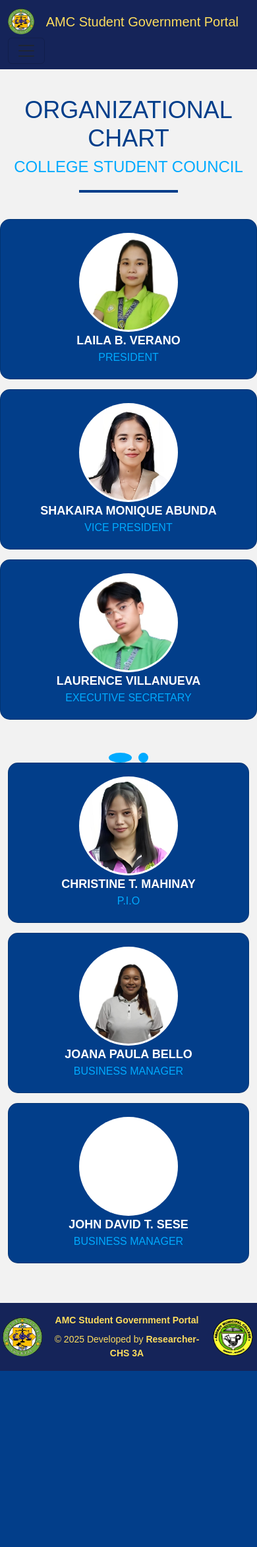
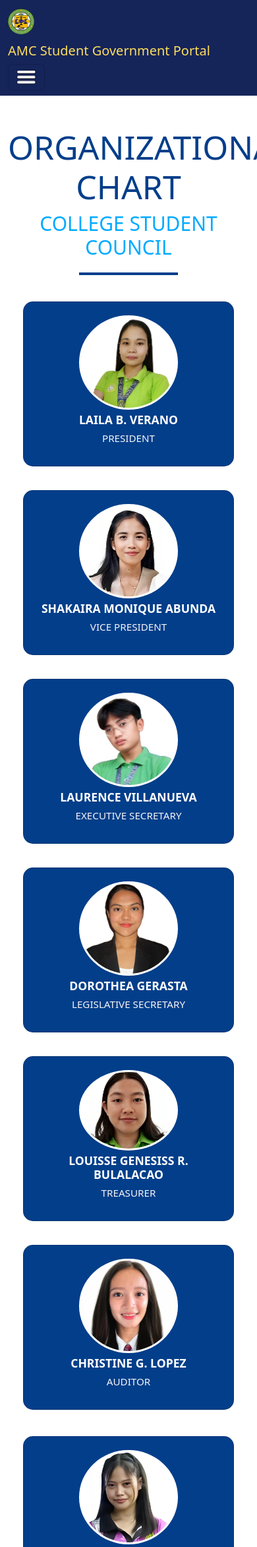
Before and after one commit to enriquelegaspi08/AMC-SGP, a PHP site: page /organization.php in a window 390 px wide; the page is wider, and only the part inside the window is pictured. Shown: the top 2345 px of that part at 66% size. Before the commit the page ends 2078 px from the top of that part, so only its background shows below. Run offline with PHP 8.4, Linux system fonts and the light colour scheme.

Commit message:
updated organization for responsive and slider capabilities

```diff
--- a/navbar.php
+++ b/navbar.php
@@ -7,7 +7,7 @@
             </button>
             <div class="collapse navbar-collapse" id="navbarNav">
                 <ul class="navbar-nav ms-auto">
-                    <li class="nav-item"><a class="nav-link active" href="Home.html">Home</a></li>
+                    <li class="nav-item"><a class="nav-link active" href="index.php">Home</a></li>
                     <li class="nav-item"><a class="nav-link" href="organization.php">Organization</a></li>
                     <li class="nav-item dropdown">
                         <a class="nav-link dropdown-toggle" href="#" id="servicesDropdown" role="button" data-bs-toggle="dropdown">Services</a>
@@ -36,6 +36,10 @@
     nav {
         background-color: #152459 !important;
         padding: 10px 0;
+    }
+
+    .navbar-toggler-icon {
+        background-image: url("logo/toggler-white.png");
     }
 
     .navbar .nav-link,
--- a/organization.php
+++ b/organization.php
@@ -1,106 +1,251 @@
 <!DOCTYPE html>
 <html lang="en">
+
 <head>
     <meta charset="UTF-8">
     <meta name="viewport" content="width=device-width, initial-scale=1.0">
     <title>AMC STUDENT COUNCIL (CSC)</title>
     <link href="css/bootstrap.min.css" rel="stylesheet">
-    <link rel="stylesheet" href="styles/org.css">
+    <style>
+        .section-title {
+            text-align: center;
+            margin-top: 40px;
+        }
+
+        .section-title h1 {
+            font-size: 50px;
+            color: #023e8a; /* Darker blue for header */
+        }
+
+        .section-title h2 {
+            font-size: 30px;
+            color: #00aaff; /* Lighter blue for subheading */
+            margin-bottom: 20px;
+        }
+
+        .section-title .line {
+            width: 150px;
+            height: 4px;
+            background: #023e8a; /* Matching the color of the title */
+            margin: auto;
+            margin-bottom: 40px;
+        }
+
+        .main-card {
+            display: flex;
+            flex-wrap: wrap;
+            justify-content: center;
+            gap: 20px;
+            margin-bottom: 20px;
+        }
+
+        .card {
+            background: #023e8a;
+            padding: 20px;
+            border-radius: 15px;
+            transition: all 0.3s ease-in-out;
+            text-align: center;
+            color: white;
+            width: 320px;
+            height: 250px;
+        }
+
+        .card:hover {
+            transform: translateY(-5px);
+        }
+
+        .card img {
+            height: 150px;
+            width: 150px;
+            margin-bottom: 15px;
+            background: white;
+            padding: 3px;
+            border-radius: 50%;
+            overflow: hidden;
+            margin: 0 auto;
+            object-fit: cover;
+        }
+
+        .card .details {
+            padding: 5px;
+            text-align: center;
+        }
+
+        .name {
+            font-size: 1.1rem;
+            font-weight: bold;
+        }
+
+        .job {
+            font-size: 0.95rem;
+            color: whitesmoke;
+        }
+
+        .officers .main-card {
+            margin-bottom: 20px;
+        }
+
+        @media (min-width: 992px) {
+            .officer-set {
+                position: absolute;
+                top: 0;
+                left: 0;
+                right: 0;
+                opacity: 0;
+                transform: translateX(100%);
+                transition: all 0.6s ease;
+                pointer-events: none;
+            }
+
+            .officers {
+                position: relative;
+                min-height: 300px;
+                overflow: hidden;
+            }
+
+            input#one:checked~.officers .set-1,
+            input#two:checked~.officers .set-2 {
+                opacity: 1;
+                transform: translateX(0%);
+                pointer-events: all;
+                z-index: 1;
+            }
+
+            input#one:checked~.officers .set-2 {
+                transform: translateX(100%);
+            }
+
+            input#two:checked~.officers .set-1 {
+                transform: translateX(-100%);
+            }
+
+            .button label {
+                height: 15px;
+                width: 15px;
+                background: #00aaff;
+                margin: 0 5px;
+                border-radius: 50%;
+                display: inline-block;
+                cursor: pointer;
+                transition: 0.3s;
+            }
+
+            input[type="radio"] {
+                display: none;
+            }
+
+            input#one:checked~.button label.one,
+            input#two:checked~.button label.two {
+                width: 35px;
+            }
+        }
+
+        @media (max-width: 991px) {
+            .officer-set {
+                opacity: 1 !important;
+                transform: none !important;
+                position: static;
+                pointer-events: all;
+                margin-bottom: 20px;
+            }
+
+            .button {
+                display: none;
+            }
+
+            input[type="radio"] {
+                display: none;
+            }
+        }
+    </style>
 </head>
+
 <body>
-    <!-- Navbar -->
     <?php include 'navbar.php'; ?>
 
-    <div class="container">
+    <div class="container my-5">
         <div class="section-title text-center">
             <h1>ORGANIZATIONAL CHART</h1>
             <h2>COLLEGE STUDENT COUNCIL</h2>
             <div class="line"></div>
         </div>
 
-        <!-- Section for Organizational Chart -->
-        <div class="main-card row justify-content-center">
-            <!-- President Card -->
-            <div class="card col-12 col-md-3">
-                <div class="img">
-                    <img src="CSC OFFICERS/verano.jpeg" alt="Laila B. Verano">
-                </div>
-                <div class="details">
-                    <div class="name">LAILA B. VERANO</div>
-                    <div class="job">PRESIDENT</div>
-                </div>
+        <!-- Radio buttons for sliding -->
+        <input type="radio" name="slider" id="one" checked>
+        <input type="radio" name="slider" id="two">
+
+        <!-- Card Slide Container -->
+        <div class="officers">
+            <!-- Set 1 -->
+            <div class="main-card row justify-content-center officer-set set-1">
+                <?php
+                $set1 = [
+                    ["verano.jpeg", "LAILA B. VERANO", "PRESIDENT"],
+                    ["abunda.jpg", "SHAKAIRA MONIQUE ABUNDA", "VICE PRESIDENT"],
+                    ["villanueva.jpeg", "LAURENCE VILLANUEVA", "EXECUTIVE SECRETARY"]
+                ];
+                foreach ($set1 as $officer) {
+                    echo '<div class="card col-12 col-lg-3 mb-3">
+                                <img src="CSC OFFICERS/' . $officer[0] . '" alt="' . $officer[1] . '">
+                                <div class="details">
+                                    <h3 class="name">' . $officer[1] . '</h3>
+                                    <h3 class="job">' . $officer[2] . '</h3>
+                                </div>
+                        </div>';
+                }
+                ?>
             </div>
 
-            <!-- Vice President Card -->
-            <div class="card col-12 col-md-3">
-                <div class="img">
-                    <img src="CSC OFFICERS/abunda.jpg" alt="Shakaira Monique Abunda">
-                </div>
-                <div class="details">
-                    <div class="name">SHAKAIRA MONIQUE ABUNDA</div>
-                    <div class="job">VICE PRESIDENT</div>
-                </div>
-            </div>
-
-            <!-- Executive Secretary Card -->
-            <div class="card col-12 col-md-3">
-                <div class="img">
-                    <img src="CSC OFFICERS/villanueva.jpeg" alt="Laurence Villanueva">
-                </div>
-                <div class="details">
-                    <div class="name">LAURENCE VILLANUEVA</div>
-                    <div class="job">EXECUTIVE SECRETARY</div>
-                </div>
+            <!-- Set 2 -->
+            <div class="main-card row justify-content-center officer-set set-2">
+                <?php
+                $set2 = [
+                    ["thea_.jpg", "DOROTHEA GERASTA", "LEGISLATIVE SECRETARY"],
+                    ["Bulalacao.jpg", "LOUISSE GENESISS R. BULALACAO", "TREASURER"],
+                    ["cristine L..jpg", "CHRISTINE G. LOPEZ", "AUDITOR"]
+                ];
+                foreach ($set2 as $officer) {
+                    echo '<div class="card col-12 col-lg-3 mb-3">
+                                <img src="CSC OFFICERS/' . $officer[0] . '" alt="' . $officer[1] . '">
+                                <div class="details">
+                                    <h3 class="name">' . $officer[1] . '</h3>
+                                    <h3 class="job">' . $officer[2] . '</h3>
+                                </div>
+                        </div>';
+                }
+                ?>
             </div>
         </div>
 
         <!-- Navigation dots -->
         <div class="button text-center mt-4">
-            <label for="one" class="one active"></label>
+            <label for="one" class="one"></label>
             <label for="two" class="two"></label>
         </div>
 
-        <div class="container">
-            <div class="main-card row justify-content-center">
-                <!-- P.I.O. Card -->
-                <div class="card col-12 col-md-3">
-                    <div class="img">
-                        <img src="CSC OFFICERS/christine M..jpg" alt="Christine T. Mahinay">
-                    </div>
-                    <div class="details">
-                        <div class="name">CHRISTINE T. MAHINAY</div>
-                        <div class="job">P.I.O</div>
-                    </div>
-                </div>
-
-                <!-- Business Manager Card 1 -->
-                <div class="card col-12 col-md-3">
-                    <div class="img">
-                        <img src="CSC OFFICERS/joana paula.jpg" alt="Joana Paula Bello">
-                    </div>
-                    <div class="details">
-                        <div class="name">JOANA PAULA BELLO</div>
-                        <div class="job">BUSINESS MANAGER</div>
-                    </div>
-                </div>
-
-                <!-- Business Manager Card 2 -->
-                <div class="card col-12 col-md-3">
-                    <div class="img">
-                        <img src="#" alt="John David T. Sese">
-                    </div>
-                    <div class="details">
-                        <div class="name">JOHN DAVID T. SESE</div>
-                        <div class="job">BUSINESS MANAGER</div>
-                    </div>
-                </div>
-            </div>
+        <!-- Additional Officers -->
+        <div class="main-card row justify-content-center mt-4">
+            <?php
+            $extra = [
+                ["christine M..jpg", "CHRISTINE T. MAHINAY", "P.I.O"],
+                ["joana paula.jpg", "JOANA PAULA BELLO", "BUSINESS MANAGER"],
+                ["#", "JOHN DAVID T. SESE", "BUSINESS MANAGER"]
+            ];
+            foreach ($extra as $officer) {
+                echo '<div class="card col-12 col-lg-3 mb-4">
+                            <img src="CSC OFFICERS/' . $officer[0] . '" alt="' . $officer[1] . '">
+                            <div class="details">
+                                <h3 class="name">' . $officer[1] . '</h3>
+                                <h3 class="job">' . $officer[2] . '</h3>
+                            </div>
+                    </div>';
+            }
+            ?>
         </div>
-
     </div>
 
-    <!-- Footer -->
     <?php include 'footer.php'; ?>
     <script src="js/bootstrap.bundle.min.js"></script>
 </body>
+
 </html>
--- a/styles/org.css
+++ b/styles/org.css
@@ -59,6 +59,7 @@
     transition: all 0.3s ease-in-out;
     text-align: center;
     color: white;
+    width: 350px;
 }
 
 /* Card Image */
@@ -81,9 +82,19 @@
 }
 
 /* Card Details */
+.card .details {
+    width: 480px;
+}
+
+
 .card .details .name {
+    white-space: nowrap;
+    overflow: hidden;
+    text-overflow: ellipsis;
     font-size: 18px;
     font-weight: bold;
+    width: 100%;
+    text-align: center;
 }
 
 .card .details .job {
```
Also changed, not shown: LOGO/toggler-white.png (added).
